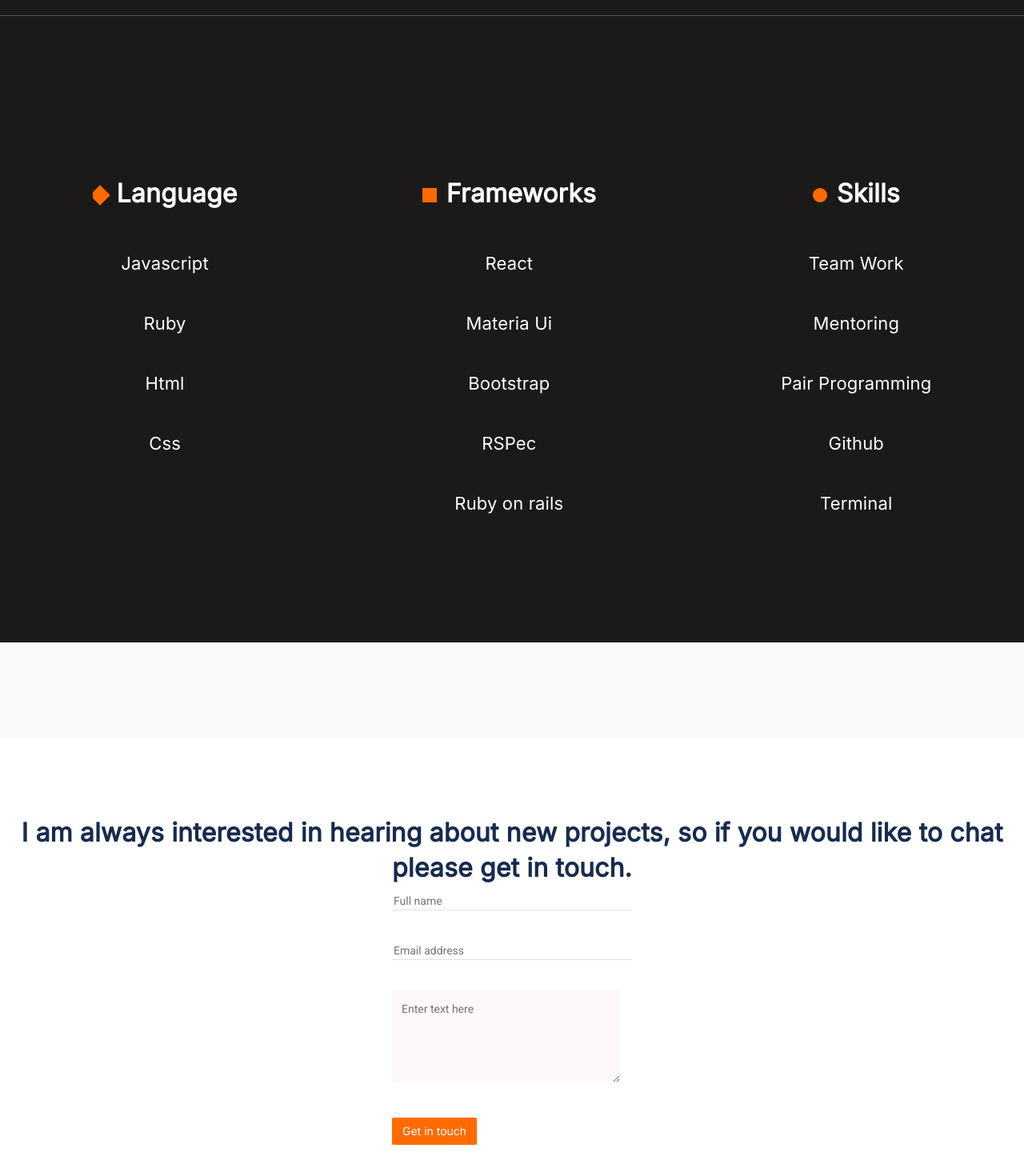
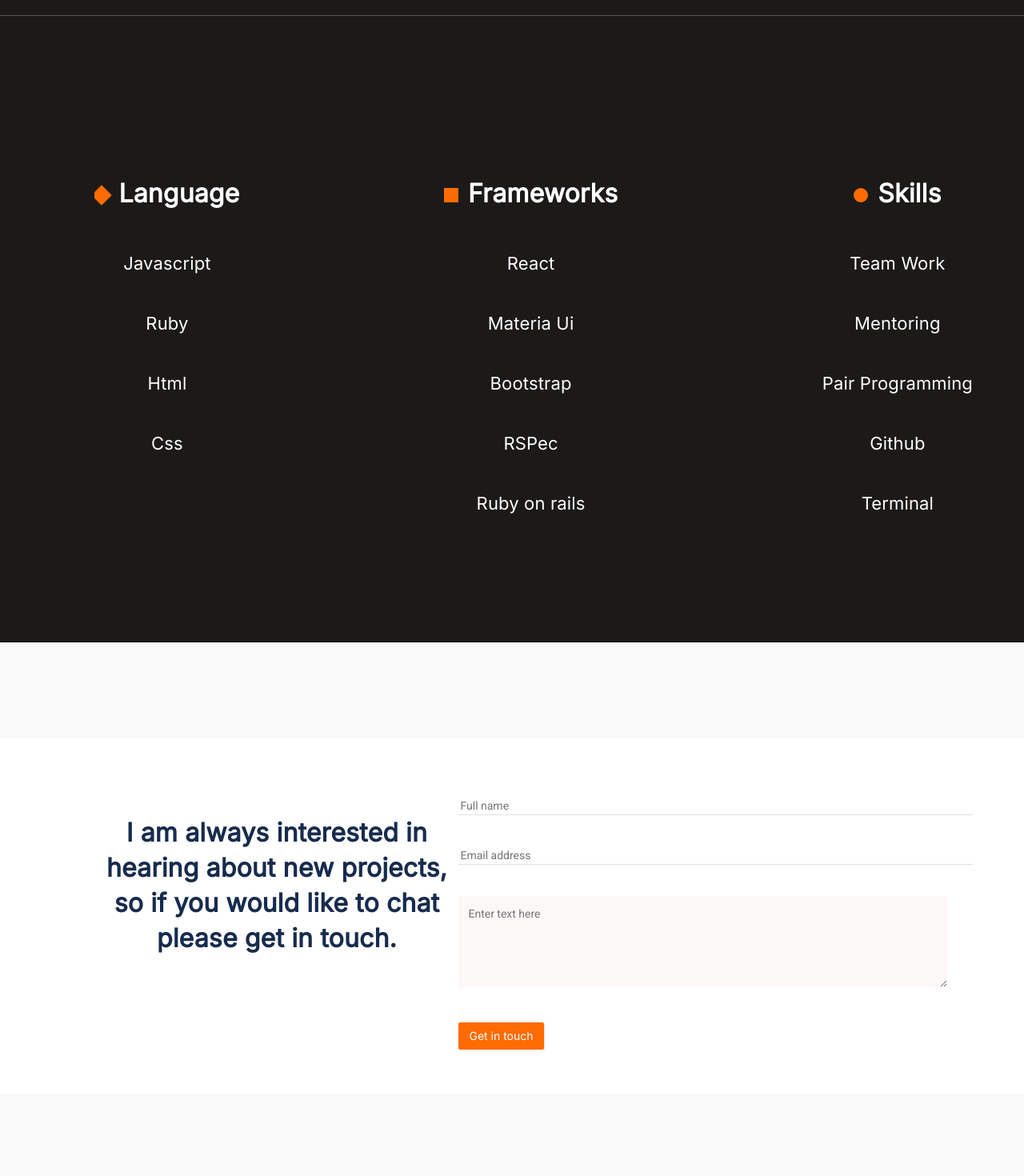
Before and after one commit to peterdgreat/My-Personal-Website, a React (Create React App) app: page / in a window 1280 px wide. Shown: the part 2819-4289 px from the top of the page at 80% size. After the commit the page ends 4186 px from the top, so only its background shows below. Built offline with nearby package versions, Linux system fonts and the light colour scheme.

Commit message:
Contact page updated

```diff
--- a/src/components/About.js
+++ b/src/components/About.js
@@ -6,7 +6,7 @@
   return (
     <div className="about" id="about">
       <header className="d-flex flex-column justify-content-start about-bg align-items-start">
-        <section className="m-container">
+        <section className="m-container p-container">
           <h2 className="name">About me</h2>
           <p className="abt-size description">
             {' '}
@@ -33,7 +33,7 @@
         <hr />
       </div>
       <section className="about-details">
-        <ul className="technologies list-unstyled d-flex flex-column flex-md-row justify-content-around">
+        <ul className="technologies m-container p-container list-unstyled d-flex flex-column flex-md-row justify-content-between">
           <li>
             <h4>
               <span className="kite" />
--- a/src/components/Contact.js
+++ b/src/components/Contact.js
@@ -11,7 +11,7 @@
   return (
     <div className="contact" id="contact">
 
-      <section className="contact-form" id="contact-section">
+      <section className=" p-container m-container contact-form d-flex flex-column flex-lg-row" id="contact-section">
         <div className="interest">
           {state.succeeded && (
           <h2>Thanks for reaching out! I will get back to you as soon as possible</h2>
@@ -23,8 +23,8 @@
           </h2>
           )}
         </div>
-        <div>
-          <form className="form " onSubmit={handlesubmit}>
+        <div className="w-100 ">
+          <form className="form w-100" onSubmit={handlesubmit}>
             <ul className="list-unstyled">
               <li className="border-bottom">
                 <input
--- a/src/styles/Contact.css
+++ b/src/styles/Contact.css
@@ -1,33 +1,25 @@
+/* stylelint-disable font-family-no-missing-generic-family-keyword */
 @import url('https://fonts.googleapis.com/css2?family=Inter');
 
 .contact {
   background-color: #fff;
 }
 
-.contact-form {
-  display: flex;
-  flex-direction: column;
-  align-items: center;
-  width: 100%;
-}
-
 .contact-form > div {
   display: flex;
-  margin-right: 24px;
-  margin-left: 24px;
 }
 
 .interest {
   margin-top: 96px;
-  min-width: 327px;
+  max-width: 455px;
 }
 
 .contact-form ul {
-  min-width: 300px;
+  width: 100%;
 }
 
 .interest > h2 {
-  font-family: Inter, Arial, Helvetica, sans-serif;
+  font-family: "Inter";
   font-size: 32px;
   font-style: normal;
   font-weight: 700;
@@ -62,3 +54,7 @@
 .submit {
   color: #fff;
 }
+
+.form {
+  margin-top: 73px;
+}
```
Also changed, not shown: src/App.css (+0 -50 lines).
